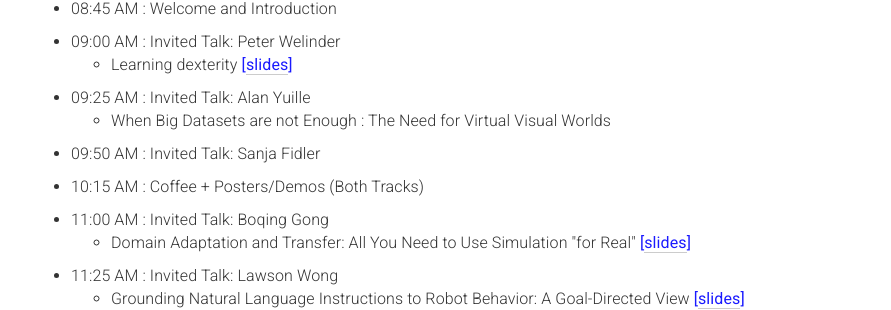
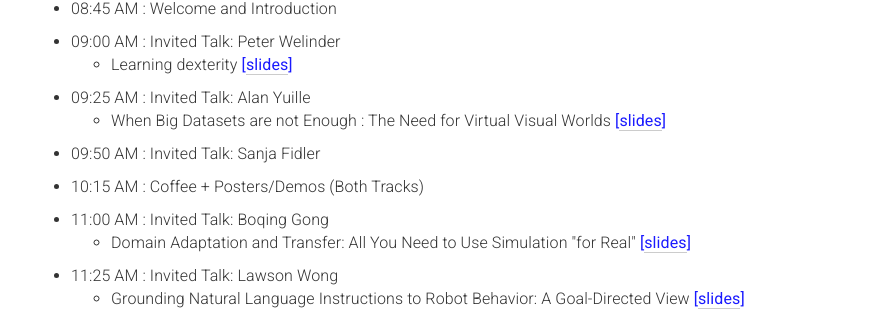
Before and after one commit to eccv18-vlease/eccv18-vlease.github.io, a Jekyll site: the page built from _pages/home.md, in a window 1280 px wide and 900 px high, scrolled down 2200 px. Shown: the part 149-459 px from the top of the window, without its empty margins (134-1025 px from the left). Built offline with Jekyll 4.4.1, drawn with Linux system fonts in a browser that asks for light colours.

Commit message:
Adds Alan's talk slides

```diff
--- a/_pages/home.md
+++ b/_pages/home.md
@@ -187,7 +187,12 @@ acknowledgements: ""
         </ul>
       </li>
       <li style="margin-top: 10px;">09:25 AM : Invited Talk: Alan Yuille
-        <ul><li>When Big Datasets are not Enough : The Need for Virtual Visual Worlds</li></ul></li>
+        <ul>
+          <li>
+          When Big Datasets are not Enough : The Need for Virtual Visual Worlds <span style="color:#1a1aff;font-weight:400;">[<a href="{{ "/static/slides/alan.pdf" | prepend:site.baseurl }}">slides</a>]</span>
+          </li>
+        </ul>
+      </li>
       <li style="margin-top: 10px;">09:50 AM : Invited Talk: Sanja Fidler</li>
       <li style="margin-top: 10px;">10:15 AM : Coffee + Posters/Demos (Both Tracks)</li>
       <li style="margin-top: 10px;">11:00 AM : Invited Talk: Boqing Gong
```
Also changed, not shown: 1 other file.
